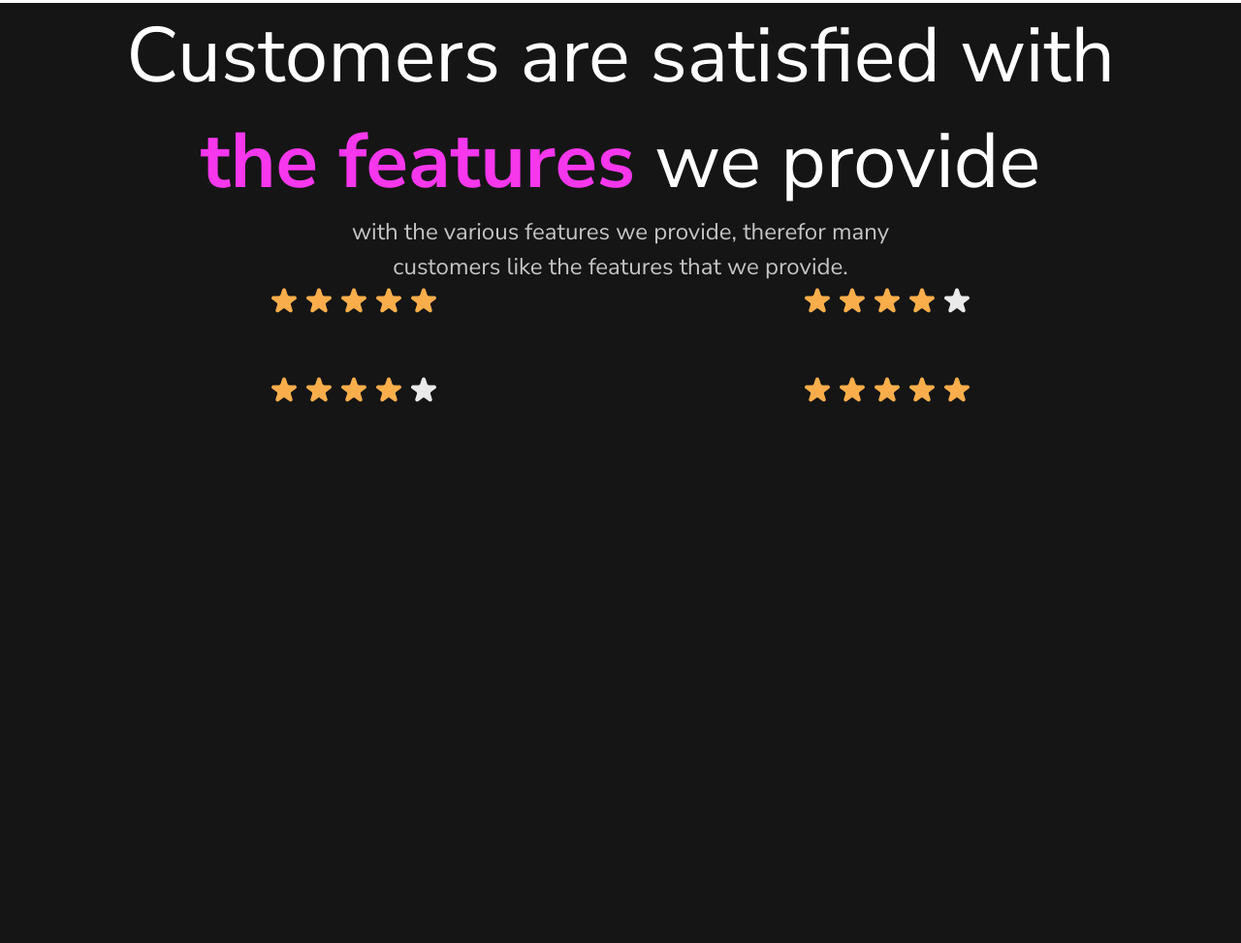
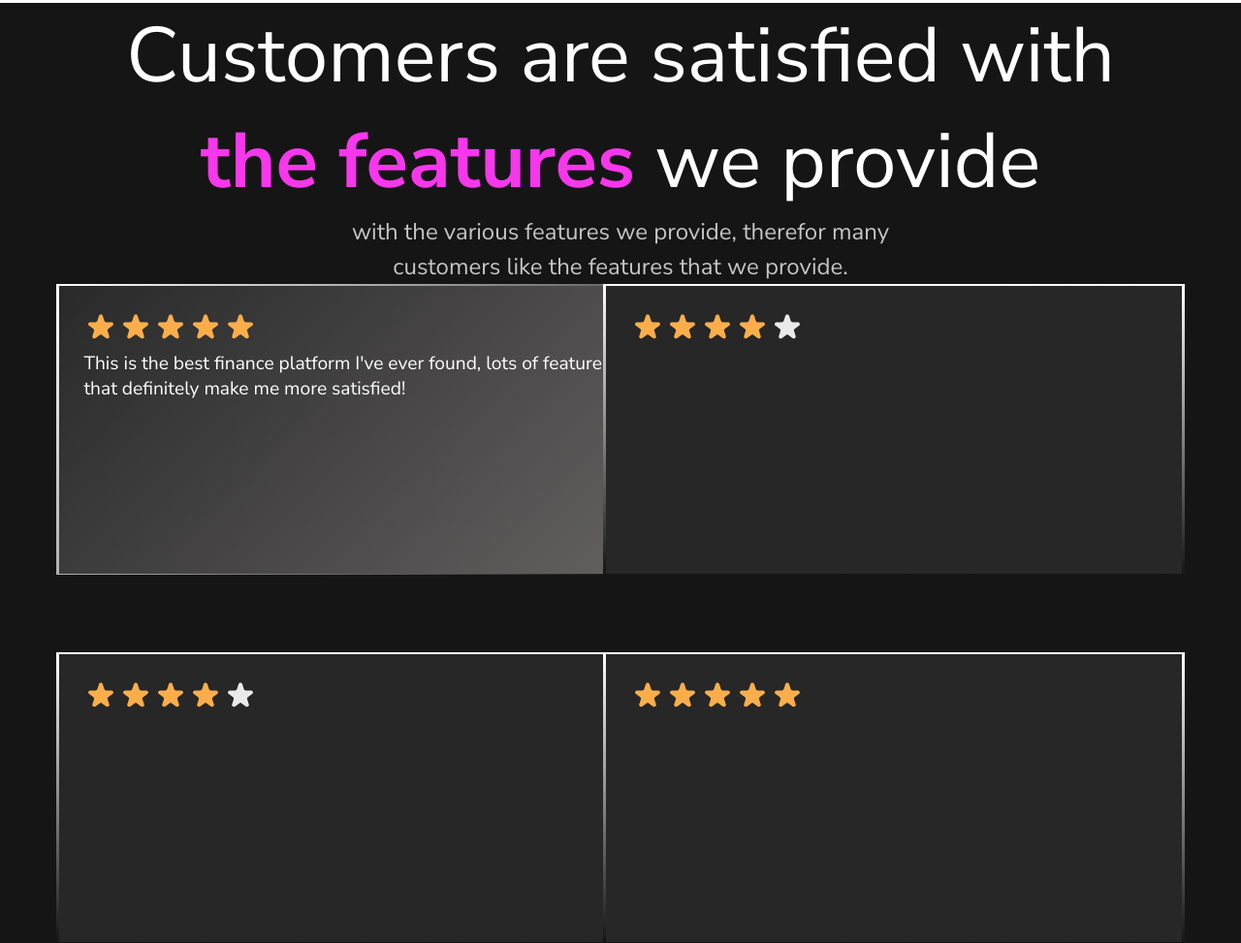
Before and after one commit to Nairitya/iNeuron-Project1-HTML-CSS-Credit-Card-Landing-Page, a plain HTML site: page index.html in a window 1280 px wide. Shown: the part 3864-4837 px from the top of the page at 97% size. Before the commit the page ends 4291 px from the top, so only its background shows below. Drawn offline with Linux system fonts and the light colour scheme.

Commit message:
style: created border effect on rating cards

```diff
--- a/index.html
+++ b/index.html
@@ -158,6 +158,10 @@
           <div class="rating-border-box highlighted">
             <div class="rating-content highlighted">
               <img src="./Assets/Icons/5stars.svg" alt="" />
+              <p class="rating-text">
+                This is the best finance platform I've ever found, lots of
+                features that definitely make me more satisfied!
+              </p>
             </div>
           </div>
           <div class="rating-border-box">
--- a/styles.css
+++ b/styles.css
@@ -283,11 +283,36 @@ h2 {
 .ratings-container {
   display: grid;
   margin: auto;
+  gap: 80px 0;
   justify-content: center;
-  grid-template-columns: 500px 500px;
-  gap: 50px;
+  justify-items: center;
+  grid-template-columns: 50% 50%;
+  /* gap: 50px; */
   grid-template-rows: repeat(auto, 300px);
 }
-.ratings-container .border-box {
-  width: 500px;
+.rating-border-box {
+  width: 600px;
+  height: 300px;
+  background: #fff;
+  display: flex;
+  align-items: center;
+  justify-content: center;
+  background: linear-gradient(180deg, white, var(--dark-color));
 }
+.rating-border-box.highlighted {
+  background: linear-gradient(135deg, white, var(--dark-color));
+}
+.rating-content {
+  width: 99%;
+  height: 99%;
+  background-color: var(--light-gray);
+  text-align: left;
+  padding: 25px;
+}
+.rating-content.highlighted {
+  background: linear-gradient(135deg, var(--medium-gray), #636060);
+}
+
+.rating-text {
+  font-size: 1.2em;
+}
```
